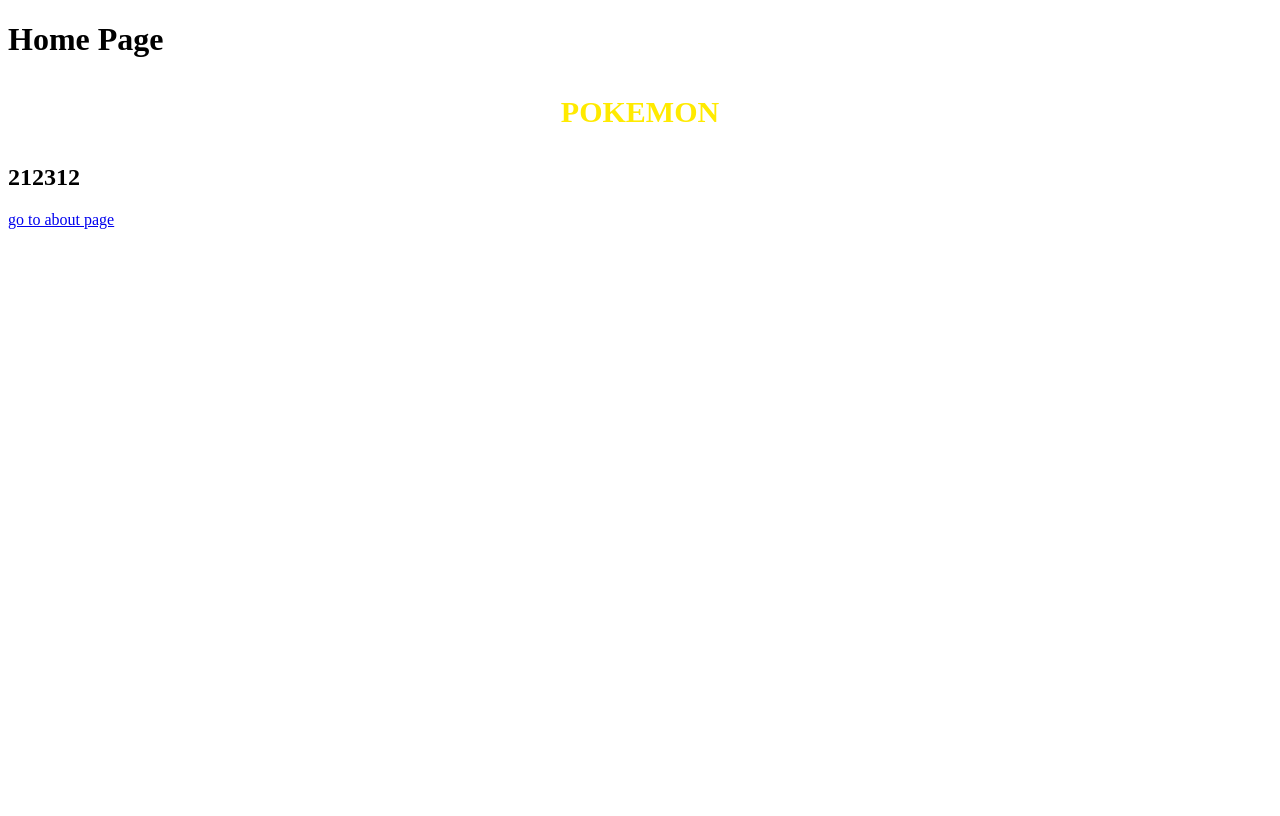
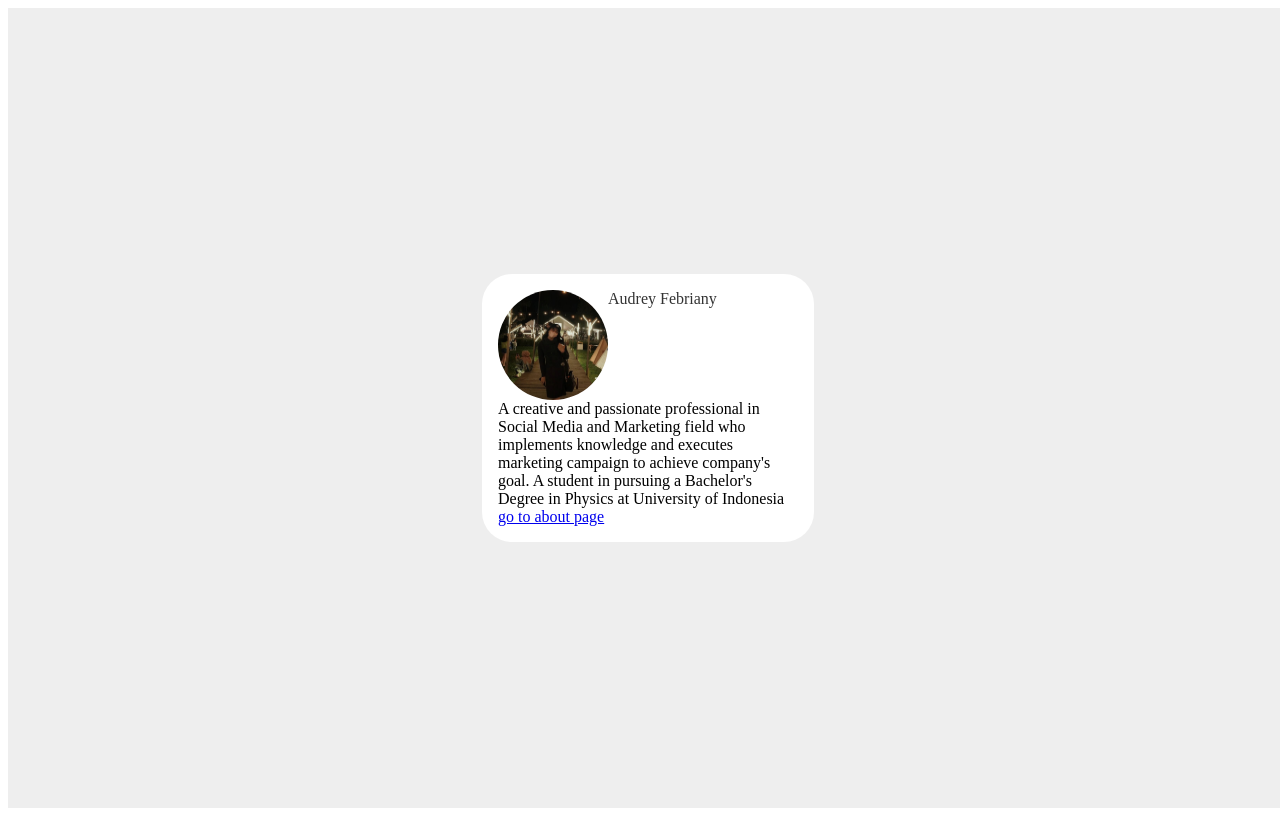
Before and after one commit to wandifrog/simple-personal-profile, a Next.js app: page / in a window 1280 px wide. Built offline with nearby package versions, Linux system fonts and the light colour scheme.

Commit message:
chore: testing deploy

```diff
--- a/src/contexts/App.context.tsx
+++ b/src/contexts/App.context.tsx
@@ -4,7 +4,7 @@
 const appContextPersist = !ISSERVER ? localStorage.getItem('app-context-persist') : null
 const appContextPersistJson: AppState | null = appContextPersist && JSON.parse(appContextPersist)
 const initialState = appContextPersistJson || {
-  darkMode: true,
+  darkMode: false,
   language: 'en',
   account: {
     loginStatus: false
--- a/src/pages/index.tsx
+++ b/src/pages/index.tsx
@@ -1,14 +1,42 @@
+import styled from '@emotion/styled'
 import Link from 'next/link'
+import HStack from '../components/HStack'
 import PFancyHeader from '../components/PFancyHeader'
+import Text from '../components/Text'
+
+const Container = styled.div`
+  width: 100vw;
+  height: 100vh;
+  background-color: #EEEEEE;
+  display: flex;
+  justify-content: center;
+  align-items: center;
+`
+const Content = styled.div`
+  width: 300px;
+  height: auto;
+  padding: 16px;
+  background-color: white;
+  border-radius: 30px;
+`
+const ProfilePicture = styled.img`
+  width: 110px;
+  height: 110px;
+  border-radius: 50%;
+`
 
 export default function HomePage() {
 
   return (
-    <div>
-      <h1>Home Page</h1>
-      <PFancyHeader />
-      <h2>212312</h2>
-      <Link href="/about">go to about page</Link>
-    </div>
+    <Container>
+      <Content>
+        <HStack>
+          <ProfilePicture alt='profile picture' src='/audrey.jpeg' />
+          <Text>Audrey Febriany</Text>
+        </HStack>
+        <div>A creative and passionate professional in Social Media and Marketing field who implements knowledge and executes marketing campaign to achieve company's goal. A student in pursuing a Bachelor's Degree in Physics at University of Indonesia</div>
+        <Link href="/about">go to about page</Link>
+      </Content>
+    </Container>
   )
 }
```
Also changed, not shown: public/audrey.jpeg (added), 1 other file (tests, documents, lock files or other folders).
